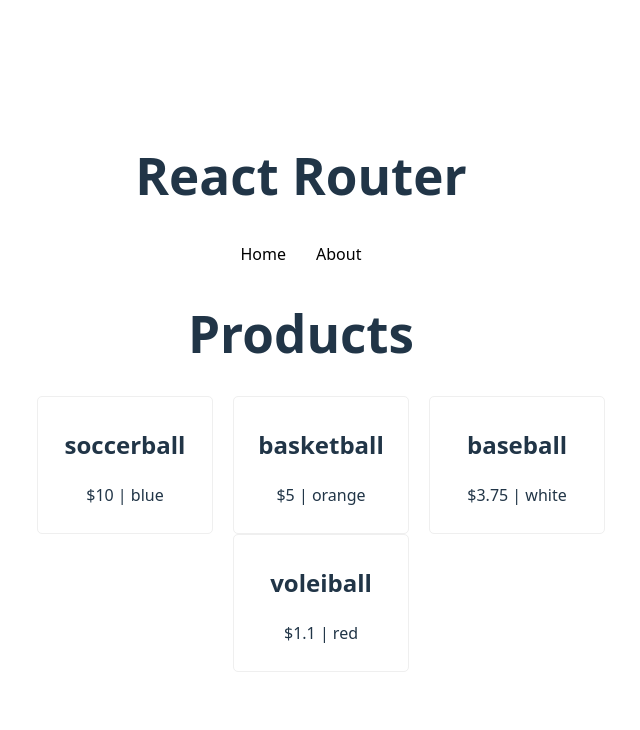
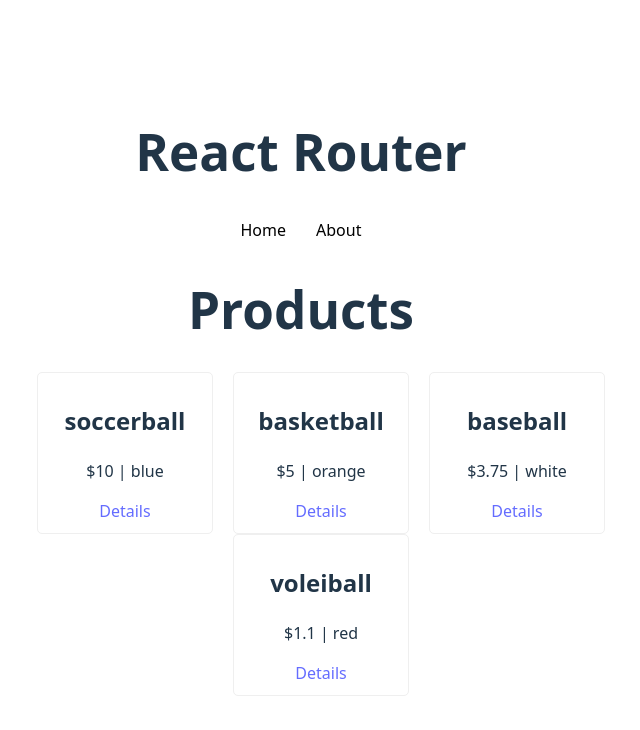
Before and after one commit to ainzenBleach/React-fundamentals-lab, a React (Vite) app in the folder React-router/: page / in a window 1280 px wide. Shown: the top 730 px of the page, without its empty margins (339-979 px from the left). Built offline with nearby package versions, Linux system fonts and the light colour scheme; data requests are answered from the project's data file.

Commit message:
feat(dynamic routes): adding dynamic router to get the products data

```diff
--- a/React-router/data/db.json
+++ b/React-router/data/db.json
@@ -1,21 +1,25 @@
 {
     "products" : [
         {
+            "id":1,
             "name": "soccerball",
             "price": 10,
             "color": "blue"
         },
         {
+            "id":2,
             "name": "basketball",
             "price": 5,
             "color": "orange"
         },
         {
+            "id":3,
             "name": "baseball",
             "price": 3.75,
             "color": "white"
         },
         {
+            "id":4,
             "name": "voleiball",
             "price": 1.10,
             "color": "red"
--- a/React-router/src/App.jsx
+++ b/React-router/src/App.jsx
@@ -10,6 +10,7 @@
 //Pages
 import Home from './pages/Home'
 import About from './pages/About'
+import Product from './pages/Product_temp'
 
 function App() {
 
@@ -23,6 +24,8 @@
           <Routes>
             <Route path='/' element={<Home />} />
             <Route path='/about' element={<About />} />
+            {/* 4 - dynamic routes */}
+            <Route path='/products/:id' element={<Product />} />
           </Routes>
         </BrowserRouter>
         </div>
--- a/React-router/src/pages/Home.jsx
+++ b/React-router/src/pages/Home.jsx
@@ -21,6 +21,8 @@
           <li key={item.id}>
             <h2>{item.name}</h2>
             <p>${item.price} | {item.color}</p>
+            {/* 4 - dynamic routes*/}
+            <Link to={`/products/${item.id}`}>Details</Link>
           </li>
         ))}
       </ul>
--- /dev/null
+++ b/React-router/src/pages/Product_temp.jsx
@@ -0,0 +1,17 @@
+//hooks
+import { useParams } from 'react-router-dom'
+
+//Style
+import './Product.css'
+
+const Product = () => {
+    //4 - dynamic Routes
+    const { id } = useParams()
+  return (
+    <div>
+        <p>Product id: {id}</p>
+    </div>
+  )
+}
+
+export default Product
```
Also changed, not shown: React-router/src/pages/Product.css (added).
